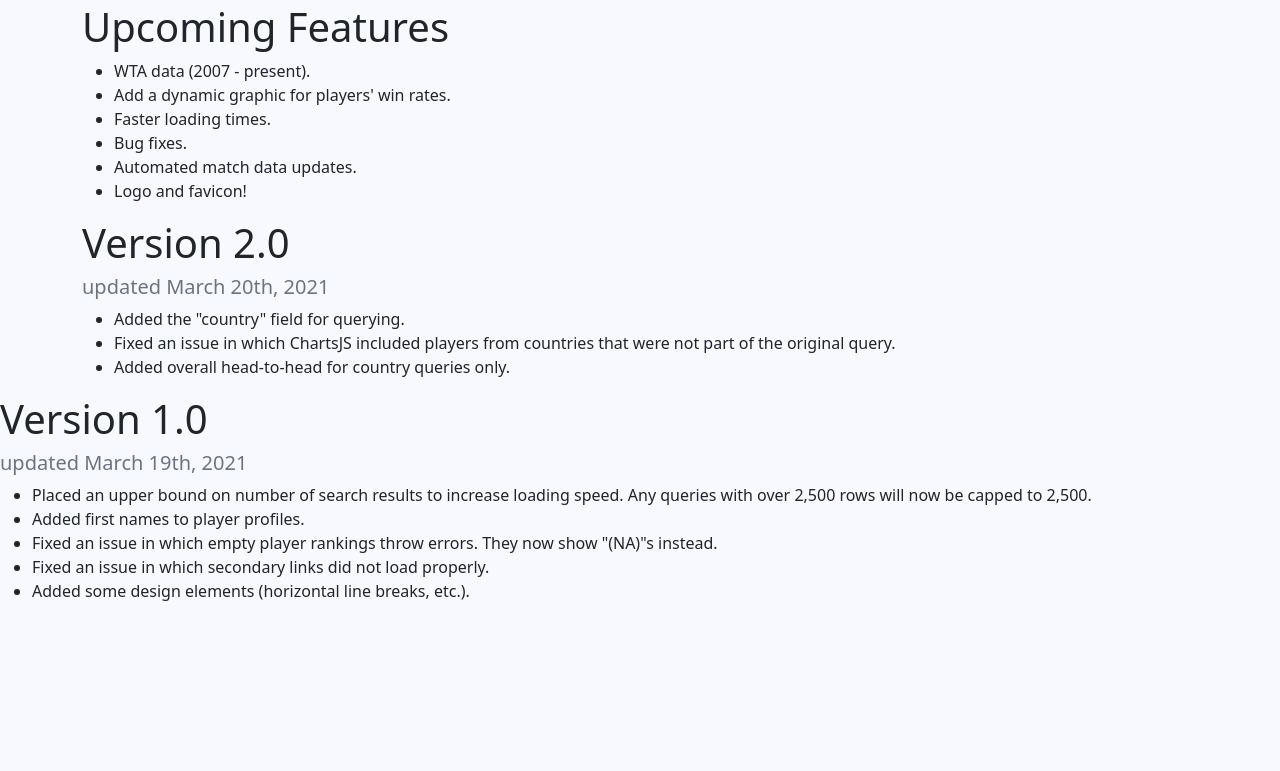
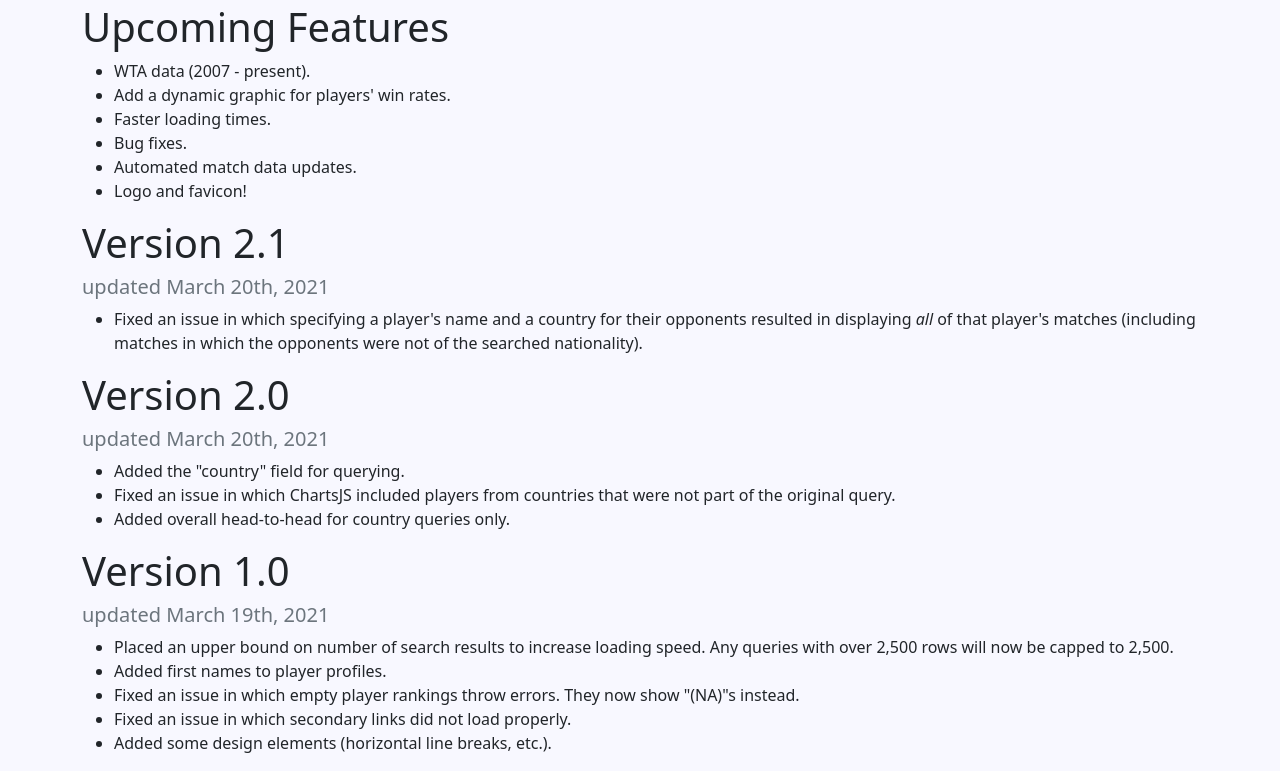
Before and after one commit to abhinavr2121/Rally_Records, a Flask app: page /changelog in a window 1280 px wide. Shown: the part 283-1054 px from the top of the page. Before the commit the page ends 884 px from the top, so only its background shows below. Run offline with Flask 2, Linux system fonts and the light colour scheme; some libraries are stand-ins or nearby versions.

Commit message:
adding description to main page

```diff
--- a/app.py
+++ b/app.py
@@ -73,6 +73,10 @@ def get_results(player = None, location = None):
 		results = pd.DataFrame(list(collection.find(query)))
 		if len(country) > 0:
 			nationality = countries[countries['Country'] == country].Name.values
+			nationality_cap = [s.upper() for s in nationality]
+			if p1.upper() in nationality_cap:
+				rem = nationality_cap.index(p1.upper())
+				nationality = np.delete(nationality, rem)
 			results = results[results['Winner'].isin(nationality) | results['Loser'].isin(nationality)]
 		if len(results) > 0:
 			results['Date'] = pd.to_datetime(results['Date'], format = '%m/%d/%Y')
@@ -111,6 +115,7 @@ def get_results(player = None, location = None):
 									re = re,
 									math = math,
 									location = location,
+									country = country,
 									countries = countries,
 									year = years,
 									years = map(str, range(2005, 2022)),
@@ -221,4 +226,4 @@ app.register_error_handler(500, handle_500)
 
 if __name__ == '__main__':
     port = int(os.environ.get('PORT', 5000))
-    app.run(host='0.0.0.0', port = port)
+    app.run(host = '0.0.0.0', port = port)
--- a/data/countries.csv
+++ b/data/countries.csv
@@ -65,7 +65,7 @@ Barrientos N.,Columbia,co,Nicolas
 Barrios M.,Argentina,ar,Mariano
 Barrios Vera M.T.,Chile,cl,Marcelo Tomas
 Barton M.,Australia,au,Matthew
-Basic M.,Bosnia,ba,Mirza
+Basic M.,Bosnia and Herzegovina,ba,Mirza
 Basilashvili N.,Georgia,ge,Nikoloz
 Basso A.,Italy,it,Andrea
 Bastl G.,Switzerland,ch,George
@@ -219,7 +219,7 @@ Del Potro J.M.,Argentina,ar,Juan Martin
 Delbonis F.,Argentina,ar,Federico
 Delgado J.,Great Britain,gb,Jamie
 Delgado R.,Paraguay,py,Ramon
-Delic A.,Bosnia,ba,Amer
+Delic A.,Bosnia and Herzegovina,ba,Amer
 Delic M.,Croatia,hr,Mate
 Dell'Acqua M.,Italy,it,Massimo
 Dellien H.,Bolivia,bo,Hugo
@@ -253,7 +253,7 @@ Duclos P.L.,Canada,ca,Pierre Ludovic
 Dupuis A.,France,fr,Antony
 Dustov F.,Uzbekistan,uz,Farrukh
 Dutra Silva R.,Brazil,br,Rogerio
-Dzumhur D.,Bosnia,ba,Damir
+Dzumhur D.,Bosnia and Herzegovina,ba,Damir
 Eaton C.,Great Britain,gb,Chris
 Ebden M.,Australia,au,Matthew
 Ebelthite C.,Australia,au,Colin
@@ -897,7 +897,7 @@ Seppi A.,Italy,it,Andreas
 Serdarusic N.,Croatia,hr,Nino
 Sergeyev I.,Ukraine,ua,Ivan
 Serra F.,France,fr,Florent
-Setkic A.,Bosnia,ba,Aldin
+Setkic A.,Bosnia and Herzegovina,ba,Aldin
 Seyboth Wild T.,Brazil,br,Thiago
 Shane R.,USA,us,Ryan
 Shapovalov D.,Canada,ca,Dennis
--- a/templates/changelog.html
+++ b/templates/changelog.html
@@ -41,8 +41,17 @@
             </div>
             <div class="row">
                 <div class="col">
+                    <h4 class="display-6">Version 2.1</h4>
+                    <h5 class='text-muted'>updated March 20th, 2021</h5>
+                    <ul>
+                        <li>Fixed an issue in which specifying a player's name and a country for their opponents resulted in displaying <i>all</i> of that player's matches (including matches in which the opponents were not of the searched nationality).</li>
+                    </ul>
+                </div>
+            </div>
+            <div class="row">
+                <div class="col">
                     <h4 class="display-6">Version 2.0</h4>
-                        <h5 class='text-muted'>updated March 20th, 2021</h5>
+                    <h5 class='text-muted'>updated March 20th, 2021</h5>
                     <ul>
                         <li>Added the "country" field for querying.</li>
                         <li>Fixed an issue in which ChartsJS included players from countries that were not part of the original query.</li>
@@ -50,11 +59,10 @@
                     </ul>
                 </div>
             </div>
-        </div>
             <div class="row">
                 <div class="col">
                     <h4 class="display-6">Version 1.0</h4>
-                        <h5 class='text-muted'>updated March 19th, 2021</h5>
+                    <h5 class='text-muted'>updated March 19th, 2021</h5>
                     <ul>
                         <li>Placed an upper bound on number of search results to increase loading speed. Any queries with over 2,500 rows will now be capped to 2,500.</li>
                         <li>Added first names to player profiles.</li>
--- a/templates/index.html
+++ b/templates/index.html
@@ -30,7 +30,8 @@
         </nav>
         <div class="container mt-5 text-center">
             <h1 class="display-1">RallyRecords<span class="sup">BETA</span></h1>
-            <h6 class="text-muted">Coming soon: faster queries, country statistics, WTA data, and more!</h6>
+            <h3>The custom query-builder for tennis data.</h3>
+            <h6 class="text-muted">Coming soon: faster queries, WTA data, and more!</h6>
         </div>
         <div class="container mt-5">
             <form action="/results" method = 'POST'>
```
Also changed, not shown: templates/results2.html (+15 -7 lines).
